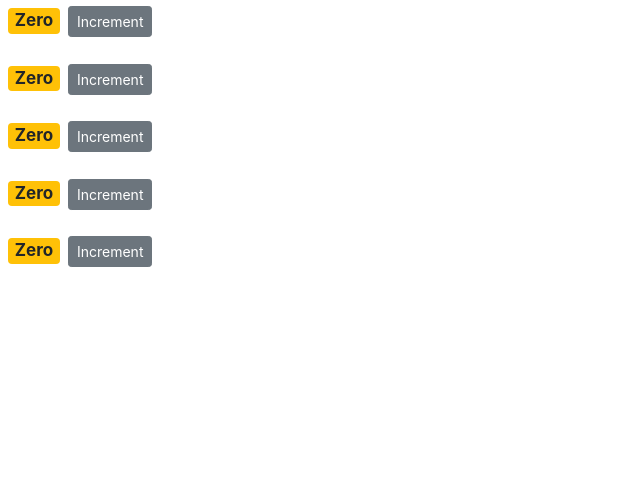
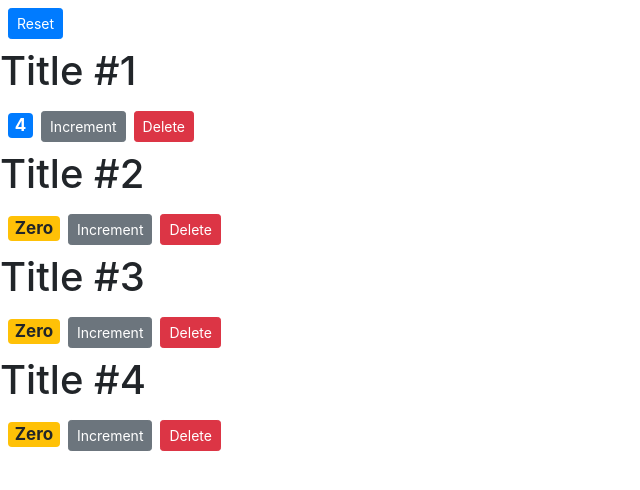
Before and after one commit to aashiqahmed98/React-Intro, a React (Create React App) app: page / in a window 1280 px wide. Shown: the top 490 px of the page, without its empty margins (0-640 px from the left). Built offline with nearby package versions, Linux system fonts and the light colour scheme.

Commit message:
Refractored to Single source of truth and added reset button

```diff
--- a/src/components/counterComponent.jsx
+++ b/src/components/counterComponent.jsx
@@ -5,39 +5,20 @@
 //used the shortcut from 'Simple React Snippet'=> cc
 import React, { Component } from "react"; //used the shortcut from 'Simple React Snippet' =>imrc
 class Counter extends Component {
-  state = {
-    count: 0,
-    tags: ["tag1"],
-  };
+  // A state is local or private to the component
 
+  //! We are getting the control of the parent component so no need of state in this component,"Single Source of Truth"
 
-  constructor() {
-    super(); //Using super() to get the class properties
+  // state = {
+  //   count: this.props.counter.value,
+  //   tags: ["tag1"],
+  // };
 
-    // console.log("This is a constructor",this);
-
-    // this.handleIncrement = this.handleIncrement.bind(this);
-  }
   //Used to use styles as JS  object in HTML tags
   styles = {
     fontWeight: "bold",
     fontSize: 17,
   };
-
-  // Rendering tags based on Condition
-  renderTags() {
-    if (this.state.tags.length === 0) {
-      return <p>There are no tags!</p>;
-    } else {
-      return (
-        <li>
-          {this.state.tags.map((tag) => (
-            <li>{tag}</li>
-          ))}
-        </li>
-      );
-    }
-  }
 
   // Handling Event function using array function which inherits 'this' normally
 
@@ -45,37 +26,30 @@
   //   console.log('Clicked!',this)
   // }
 
-  handleIncrement = () => {
-    // console.log("Clicked!", this);
+  render() {
+    console.log("props", this.props);
 
-    this.setState({
-      count: this.state.count + 1,
-    });
-  };
-
-  render() {
     return (
       // Fragment is used to seperate into one root element
       <React.Fragment>
         {/* <h1>Hello World!</h1> */}
         {/* <code>AASHIQ AHMED</code> */}
-
+        {this.props.children}
         <span style={this.styles} className={this.getBadgeClasses()}>
           {this.formatCount()}
         </span>
         <button
           className="btn btn-secondary btn-sm"
-          onClick={this.handleIncrement}
+          onClick={() => this.props.onIncrement(this.props.counter)}
         >
           Increment
         </button>
-        <ul>
-          {this.state.tags.length === 0 && "No tags"}{" "}
-          {/*True && 'Strig' returns true */}
-
-          {/* {this.renderTags()} */}
-
-        </ul>
+        <button
+          className="btn btn-danger btn-sm m-2"
+          onClick={() => this.props.onDelete(this.props.counter.id)}
+        >
+          Delete
+        </button>
       </React.Fragment>
     );
   }
@@ -83,12 +57,12 @@
   //   This function is created using Refractor(ctrl+shift+R)
   getBadgeClasses() {
     let classes = "badge m-2 badge-";
-    classes += this.state.count === 0 ? "warning" : "primary";
+    classes += this.props.counter.value === 0 ? "warning" : "primary";
     return classes;
   }
 
   formatCount() {
-    const { count } = this.state; //We are using curly braces,cos count is array
+    const count = this.props.counter.value;
     return count === 0 ? "Zero" : count;
   }
 }
--- a/src/components/counters.jsx
+++ b/src/components/counters.jsx
@@ -5,20 +5,65 @@
   state = {
     counters: [
       //Array of objects
-      { id: 1, value: 0 },
+      { id: 1, value: 4 },
       { id: 2, value: 0 },
       { id: 3, value: 0 },
       { id: 4, value: 0 },
-      { id: 5, value: 0 },
     ],
   };
 
+  handleIncrement = (counter) => {
+    // console.log(counter);
+    const counters = [...this.state.counters];
+
+    //We can get the position of counter by using indexOf()
+    const index = counters.indexOf(counter);
+    counters[index] = { ...counter };
+
+    // Incrementing the value of the specific index's counter
+    counters[index].value++;
+    this.setState({ counters });
+  };
+
+  handleDelete = (counterId) => {
+    // console.log("Event Handler called",counterId);
+
+    // Here the 'filter' method is used to filter all the props except the passed id and thus updating the state
+    const counters = this.state.counters.filter((c) => c.id !== counterId);
+    this.setState({ counters });
+  };
+
+  handleReset = () => {
+    const counters = this.state.counters.map((c) => {
+      c.value = 0;
+      return c;
+    });
+    this.setState({ counters });
+    console.log("Reset clicked", this.props);
+  };
   render() {
+    //  console.log("props", this.props);
     return (
       <div>
+        <button
+          className="btn btn-primary btn-sm m-2"
+          onClick={this.handleReset}
+        >
+          Reset
+        </button>
         {/* Rendering Components dynamically */}
         {this.state.counters.map((counter) => (
-          <Counter key={counter.id} />
+          <Counter
+            // You can ask why we use id and key as their values are the same,its coz key is internally processed
+            // The key is an attribute that you must pass to all components created dynamically from an array.
+            // It's a unique and constant id('key') that React uses to identify each component in the DOM and to know whether it's a different component or the same one.
+            key={counter.id}
+            onIncrement={this.handleIncrement}
+            onDelete={this.handleDelete}
+            counter={counter} //The 'counter' variable in the map() function now holds the id and value
+          >
+            <h1>Title #{counter.id}</h1>
+          </Counter>
         ))}
       </div>
     );
```
